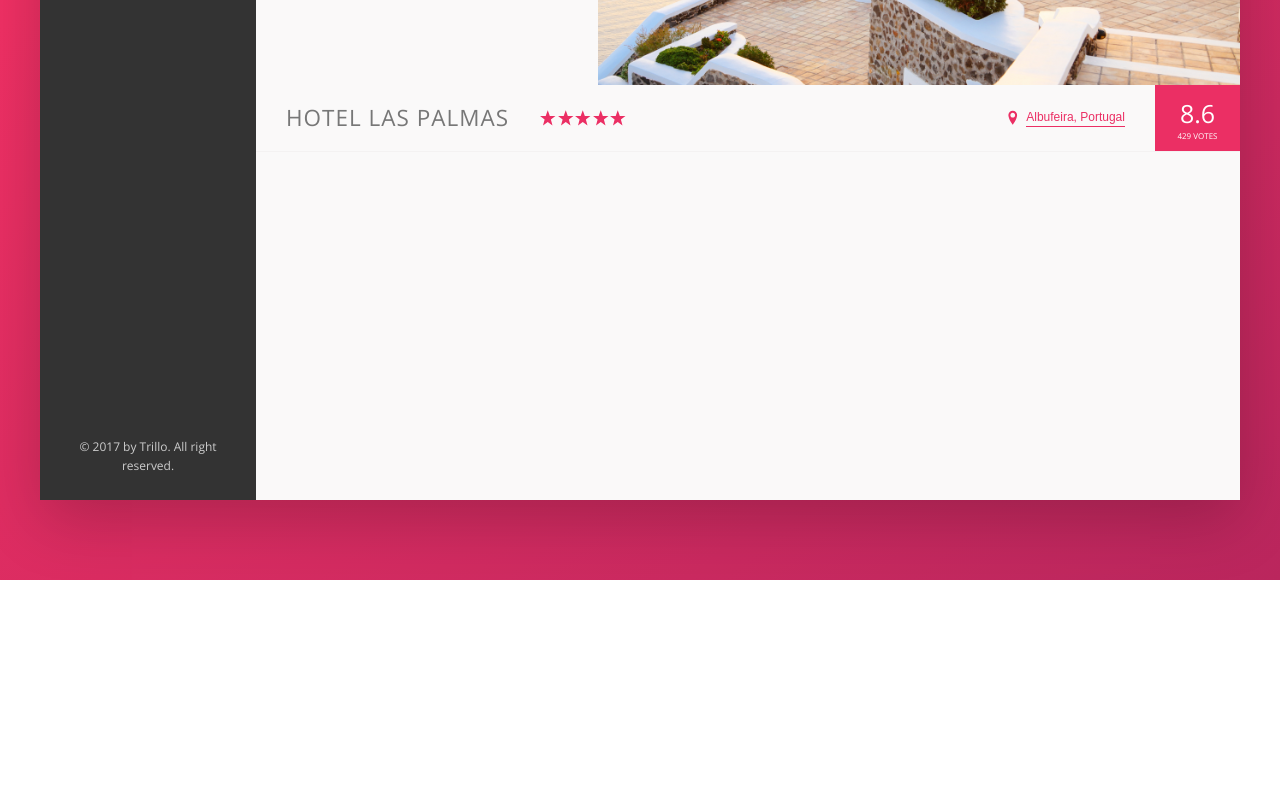
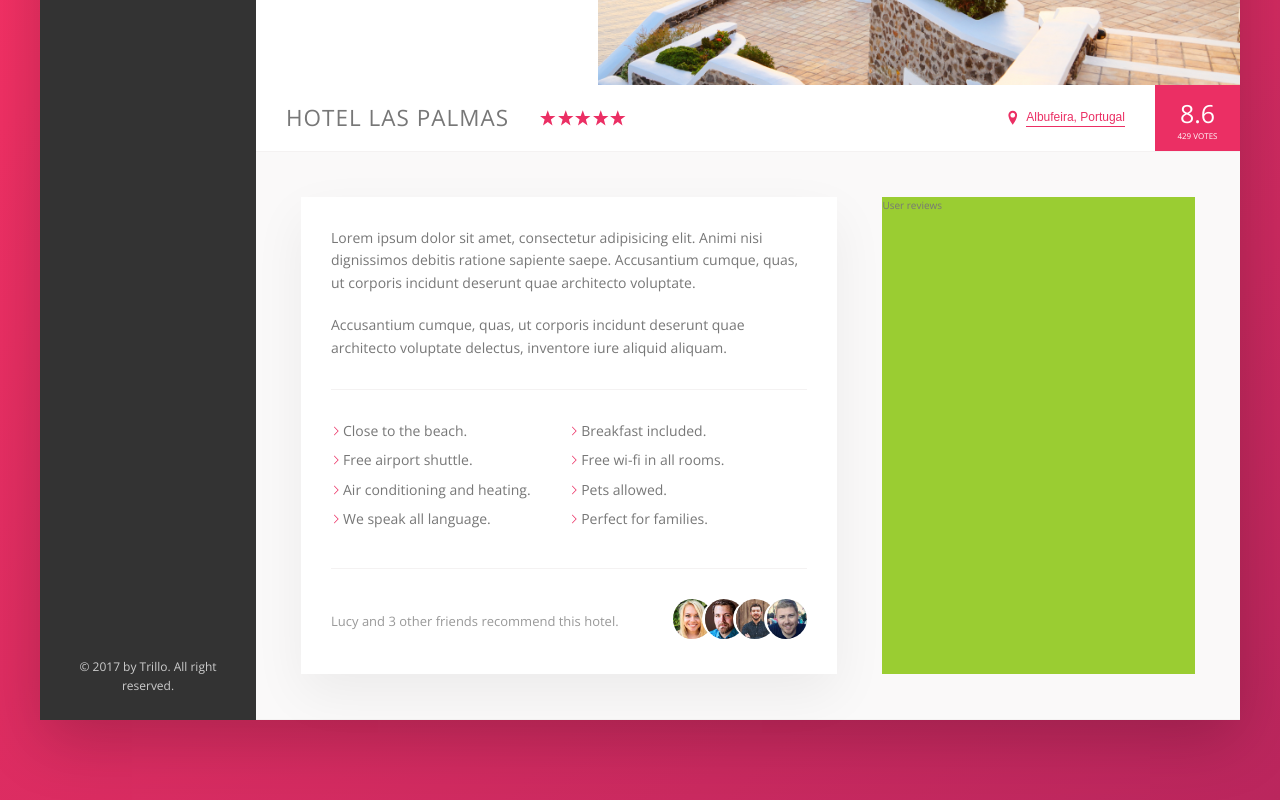
Before and after one commit to Caiko/trillo, a website: page index.html in a window 1280 px wide. Shown: the part 450-1250 px from the top of the page. Before the commit the page ends 1030 px from the top, so only its background shows below. Drawn offline with nearby package versions, Linux system fonts and the light colour scheme.

Commit message:
Added the description part

```diff
--- a/index.html
+++ b/index.html
@@ -142,7 +142,40 @@
               <div class="overview__rating-average">8.6</div>
               <div class="overview__rating-count">429 votes</div>
             </div>
+          </div>
 
+          <div class="detail">
+            <div class="description">
+              <p class="paragraph">
+                Lorem ipsum dolor sit amet, consectetur adipisicing elit. Animi nisi dignissimos debitis ratione sapiente saepe. Accusantium cumque, quas, ut corporis incidunt deserunt quae architecto voluptate.
+              </p>
+              <p class="paragraph">Accusantium cumque, quas, ut corporis incidunt deserunt quae architecto voluptate delectus, inventore iure aliquid aliquam.</p>
+              <ul class="list">
+                <li class="list__item">Close to the beach.</li>
+                <li class="list__item">Breakfast included.</li>
+                <li class="list__item">Free airport shuttle.</li>
+                <li class="list__item">Free wi-fi in all rooms.</li>
+                <li class="list__item">Air conditioning and heating.</li>
+                <li class="list__item">Pets allowed.</li>
+                <li class="list__item">We speak all language.</li>
+                <li class="list__item">Perfect for families. </li>
+              </ul>
+              <div class="recommend">
+                <p class="recommend__count">
+                  Lucy and 3 other friends recommend this hotel.
+                </p>
+                <div class="recommend__friends">
+                  <img src="img/user-6.jpg" alt="Friend 1" class="recommend__photo">
+                  <img src="img/user-5.jpg" alt="Friend 2" class="recommend__photo">
+                  <img src="img/user-4.jpg" alt="Friend 3" class="recommend__photo">
+                  <img src="img/user-3.jpg" alt="Friend 4" class="recommend__photo">
+
+                </div>
+              </div>
+
+            </div>
+
+            <div class="user-reviews">User reviews</div>
           </div>
 
         </main>
--- a/sass/_base.scss
+++ b/sass/_base.scss
@@ -31,6 +31,9 @@ Grey dark 3: #999
   --color-grey-dark-3: #999;
 
   --shadow-dark: 0rem 2rem 6rem rgba(0, 0, 0, 0.2);
+  --shadow-light: 0 2rem 5rem rgba(0, 0, 0, 0.06);
+
+  --line: 1px solid var(--color-grey-light-2);
 }
 
 * {
--- a/sass/_components.scss
+++ b/sass/_components.scss
@@ -209,7 +209,7 @@
 .overview {
   display: flex;
   align-items: center;
-  border-bottom: 1px solid var(--color-grey-light-2);
+  border-bottom: var(--line);
   &__heading {
     font-size: 2.25rem;
     font-weight: 300;
@@ -295,7 +295,7 @@
 
   50% {
     transform: scale(1.05);
-    box-shadow: 0 1rem 4rem rgba(0, 0, 0, 0.25);
+    box-shadow: var(--shadow-light);
   }
 
   100% {
@@ -303,3 +303,69 @@
     box-shadow: none;
   }
 }
+
+//////////////////////////////////////////////////////////////////////////////
+// Paragraph
+.paragraph:not(:last-of-type) {
+  margin-bottom: 2rem;
+}
+
+//////////////////////////////////////////////////////////////////////////////
+// List
+.list {
+  list-style: none;
+  margin: 3rem 0;
+  padding: 3rem 0;
+  border-top: var(--line);
+  border-bottom: var(--line);
+
+  display: flex;
+  flex-wrap: wrap;
+
+  &__item {
+    flex: 0 0 50%;
+    margin-bottom: 0.7rem;
+  }
+
+  &__item::before {
+    content: "";
+    display: inline-block;
+    height: 1rem;
+    width: 1rem;
+    margin-right: 2px;
+    // Newer browsers
+    background-color: var(--color-primary);
+    -webkit-mask-image: url(../img/chevron-thin-right.svg);
+    -webkit-mask-size: cover;
+  }
+}
+
+//////////////////////////////////////////////////////////////////////////////
+// Recommend
+.recommend {
+  font-size: 1.3rem;
+  color: var(--color-grey-dark-3);
+  justify-content: center;
+  align-items: center;
+
+  display: flex;
+
+  &__count {
+    margin-right: auto;
+  }
+
+  &__friends {
+  }
+
+  &__photo {
+    box-sizing: content-box;
+    height: 4rem;
+    width: 4rem;
+    border-radius: 50%;
+    border-left: #fff 0.3rem solid;
+
+    &:not(:last-child) {
+      margin-right: -1.5rem;
+    }
+  }
+}
--- a/sass/_layout.scss
+++ b/sass/_layout.scss
@@ -10,7 +10,7 @@
   font-size: 1.4rem;
   height: 7rem;
   background-color: #fff;
-  border-bottom: 1px solid var(--color-grey-light-2);
+  border-bottom: var(--line);
   display: flex;
   justify-content: space-between;
   align-items: center;
@@ -29,6 +29,27 @@
 }
 
 .hotel-view {
+  background-color: #fff;
   flex: 1;
-  height: 80rem;
 }
+
+.detail {
+  display: flex;
+  padding: 4.5rem;
+  background-color: var(--color-grey-light-1);
+  border-bottom: var(--line);
+}
+
+.description {
+  font-size: 1.4rem;
+  background-color: white;
+  box-shadow: 0 2rem 5rem rgba(0, 0, 0, 0.06);
+  padding: 3rem;
+  flex: 0 0 60%;
+  margin-right: 4.5rem;
+}
+
+.user-reviews {
+  background-color: yellowgreen;
+  flex: 1;
+}
```
Also changed, not shown: css/style.css, 1 other file.
